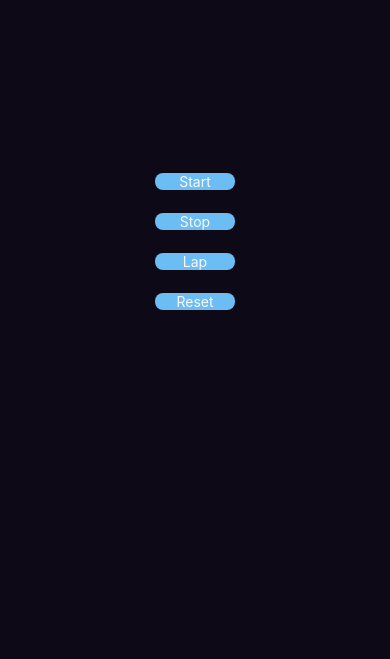
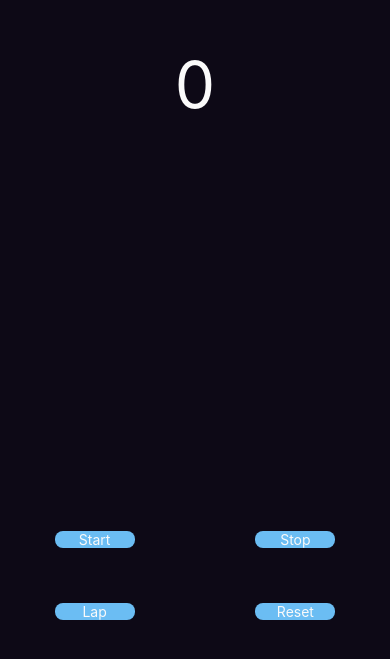
Before and after one commit to Shopify/eng-intern-assessment-react-native, a React Native app: screen / in a window 390 px wide. Shown: the part 169-828 px from the top of the page. Built offline with nearby package versions, Linux system fonts and the light colour scheme.

Commit message:
basis timer functionality works in millis

```diff
--- a/src/StopWatch.tsx
+++ b/src/StopWatch.tsx
@@ -1,13 +1,79 @@
-import { View } from 'react-native';
+import { StyleSheet, Text, View } from 'react-native';
 import StopWatchButton from './StopWatchButton';
+import { useEffect, useState } from 'react';
+
+function formatTime(millis: number){
+  const hours = millis
+}
 
 export default function StopWatch() {
+  const[time, setTime] = useState(0);
+  const [isTimerOn, setIsTimerOn] = useState(false);
+
+  useEffect(() => {
+    let interval: number | null = null;
+
+    if(isTimerOn){
+      interval = setInterval(() => {
+        setTime(time => time+1)
+      }, 10);
+    } else if(!isTimerOn && time > 0){
+      clearInterval(interval!);
+    }
+
+    return () => clearInterval(interval!);
+  })
+
   return (
-    <View>
-      <StopWatchButton action='start' onPress={() => console.log("Nice")}></StopWatchButton>
-      <StopWatchButton action='stop' onPress={() => console.log("Nice")}></StopWatchButton>
-      <StopWatchButton action='lap' onPress={() => console.log("Nice")}></StopWatchButton>
-      <StopWatchButton action='reset' onPress={() => console.log("Nice")}></StopWatchButton>
+    <View style={styles.container}>
+      <View style={styles.stopwatchContainer}>
+        <Text style={styles.text}>{time}</Text>
+      </View>
+      <View style={styles.buttonsContainer}>
+        <View style={styles.buttonsRowContainer}>
+          <StopWatchButton action='start' onPress={() => setIsTimerOn(true)}></StopWatchButton>
+          <StopWatchButton action='stop' onPress={() => setIsTimerOn(false)}></StopWatchButton>
+        </View>
+        <View style={styles.buttonsRowContainer}>
+          <StopWatchButton action='lap' onPress={() => console.log("Nice")}></StopWatchButton>
+          <StopWatchButton action='reset' onPress={() => console.log("Nice")}></StopWatchButton>
+        </View>
+    </View>
     </View>
   );
 }
+
+const styles = StyleSheet.create({
+  container: {
+    justifyContent: "center",
+    alignItems: "center",
+    width: "100%",
+    height: "100%",
+  },
+  stopwatchContainer: {
+    justifyContent: "center",
+    alignItems: "center",
+    height: "60%",
+    width: "90%",
+  },
+  buttonsContainer:{
+    justifyContent: "flex-end",
+    alignItems: "center",
+    height: "40%",
+    width: "90%",
+    // borderWidth: 2,
+    // borderColor: "white"
+  },
+  buttonsRowContainer: {
+    flexDirection: "row",
+    justifyContent: "space-between",
+    // borderWidth: 2,
+    // borderColor: "white",
+    width: "80%",
+    marginBottom: 32,
+  },
+  text: {
+    color: "#FAFAFA",
+    fontSize: 64,
+  },
+})
```
